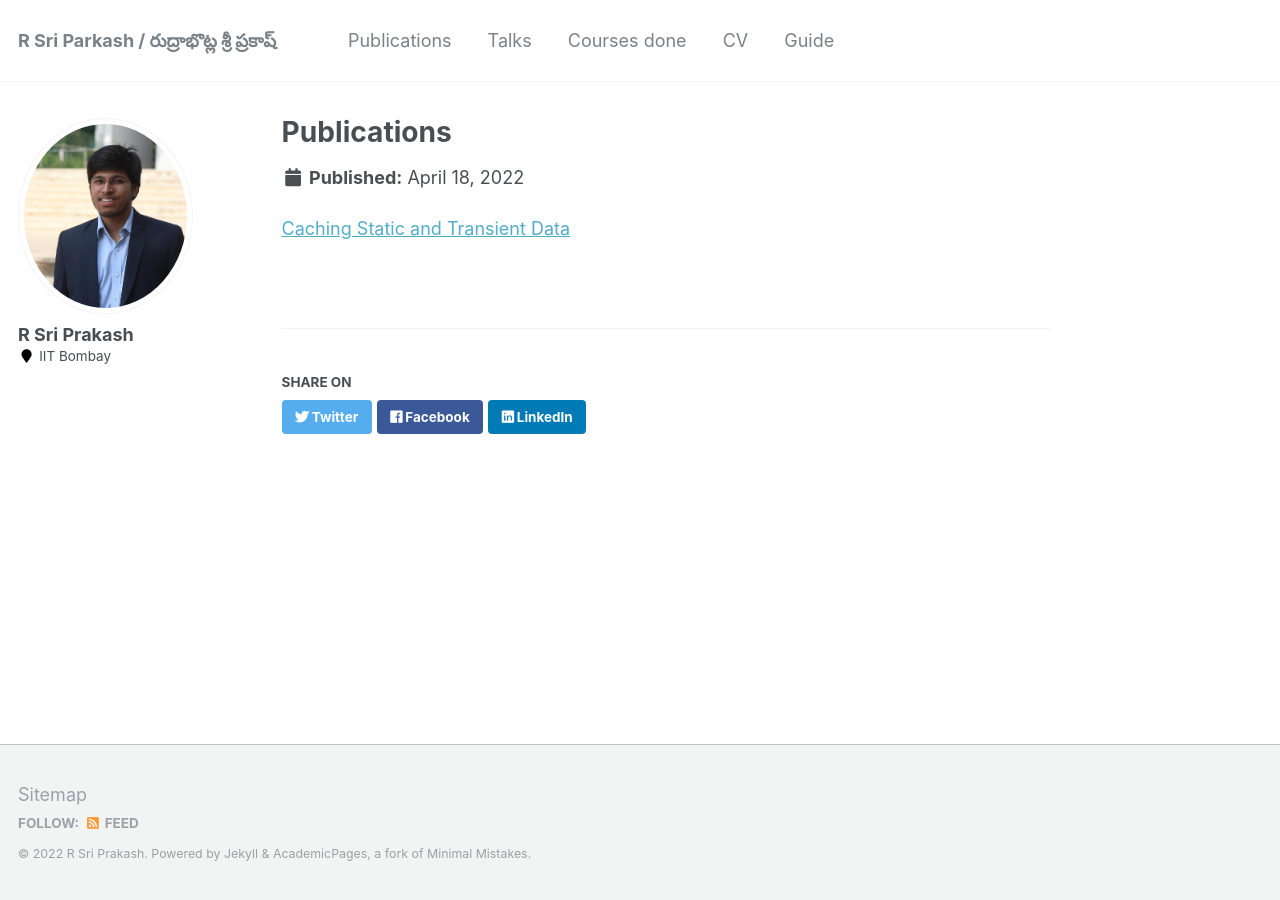
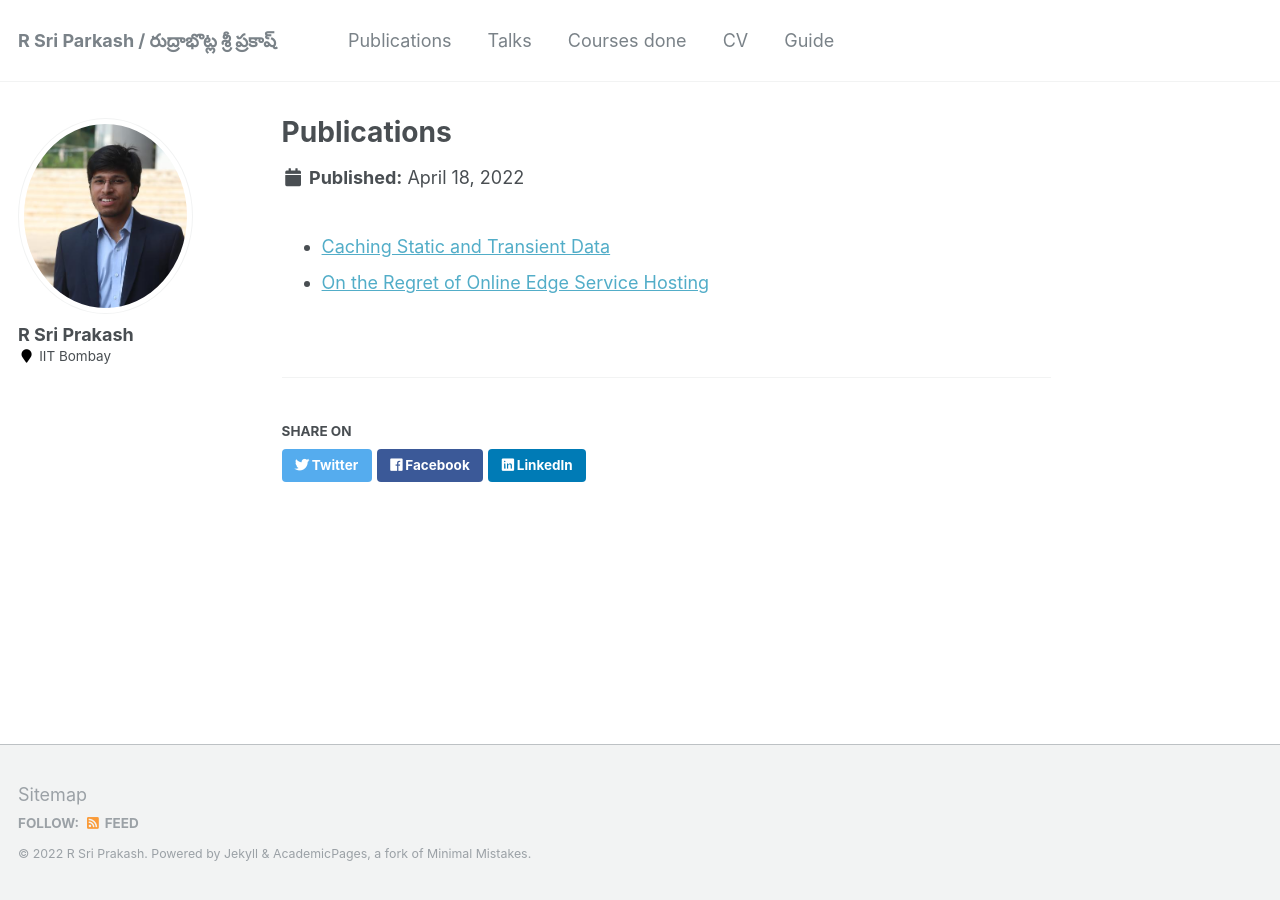
Before and after one commit to rsriprakash/rsriprakash.github.io, a Jekyll site: the page built from _publications/all_publications.md, in a window 1280 px wide. Built offline with Jekyll 4.4.1, drawn with Linux system fonts in a browser that asks for light colours.

Commit message:
added one more publication

```diff
--- a/_publications/all_publications.md
+++ b/_publications/all_publications.md
@@ -4,4 +4,5 @@ type: "Publicatons"
 permalink: /publications/all_publications
 ---
 
-[Caching Static and Transient Data](http://rsriprakash.github.io/files/Mobi_com_2018.pdf)
+* [Caching Static and Transient Data](http://rsriprakash.github.io/files/Mobi_com_2018.pdf)
+* [On the Regret of Online Edge Service Hosting](http://rsriprakash.github.io/files/sig_2022.pdf)
```
